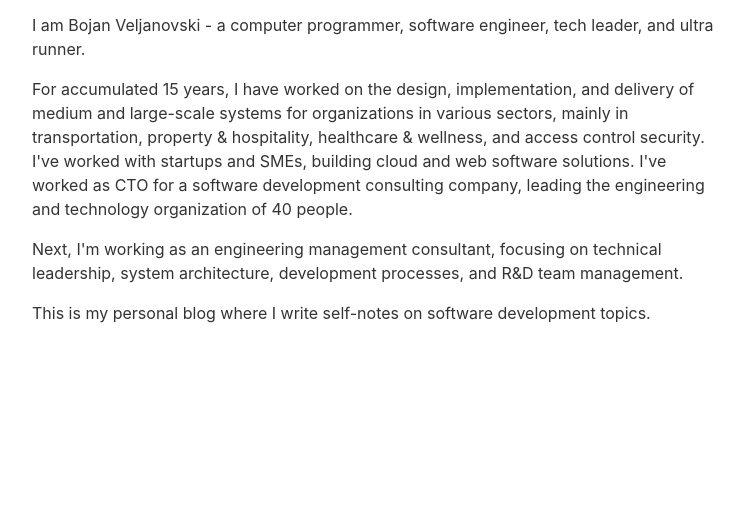
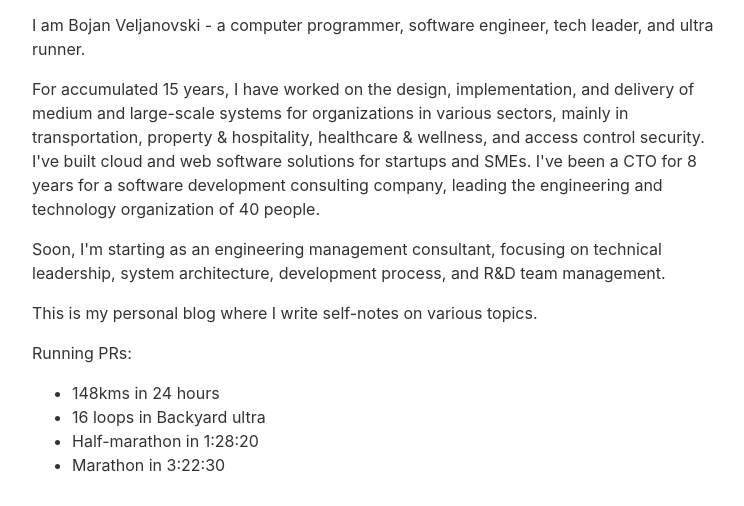
Before and after one commit to bojanv91/codingpipe, an Eleventy site: page content/about/index.md in a window 1280 px wide. Shown: the part 115-621 px from the top of the page, without its empty margins (264-1008 px from the left). Built offline with nearby package versions, Linux system fonts and the light colour scheme; Eleventy itself is replaced by a stand-in of ours; files that its build step writes are made by us from their sources.

Commit message:
Update about

```diff
--- a/content/about/index.md
+++ b/content/about/index.md
@@ -8,8 +8,15 @@ eleventyNavigation:
 
 I am Bojan Veljanovski - a computer programmer, software engineer, tech leader, and ultra runner.
 
-For accumulated 15 years, I have worked on the design, implementation, and delivery of medium and large-scale systems for organizations in various sectors, mainly in transportation, property & hospitality, healthcare & wellness, and access control security. I've worked with startups and SMEs, building cloud and web software solutions. I've worked as CTO for a software development consulting company, leading the engineering and technology organization of 40 people.
+For accumulated 15 years, I have worked on the design, implementation, and delivery of medium and large-scale systems for organizations in various sectors, mainly in transportation, property & hospitality, healthcare & wellness, and access control security. I've built cloud and web software solutions for startups and SMEs. I've been a CTO for 8 years for a software development consulting company, leading the engineering and technology organization of 40 people.
 
-Next, I'm working as an engineering management consultant, focusing on technical leadership, system architecture, development processes, and R&D team management.
+Soon, I'm starting as an engineering management consultant, focusing on technical leadership, system architecture, development process, and R&D team management.
 
-This is my personal blog where I write self-notes on software development topics.
+This is my personal blog where I write self-notes on various topics.
+
+Running PRs:
+
+- 148kms in 24 hours
+- 16 loops in Backyard ultra
+- Half-marathon in 1:28:20
+- Marathon in 3:22:30
```
